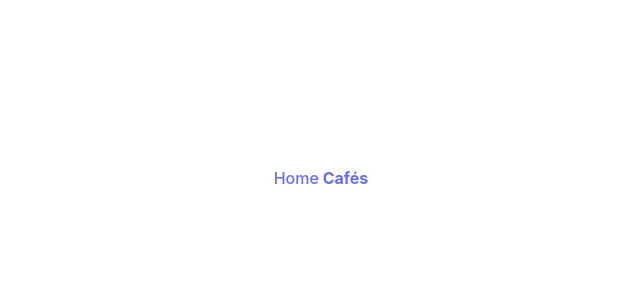
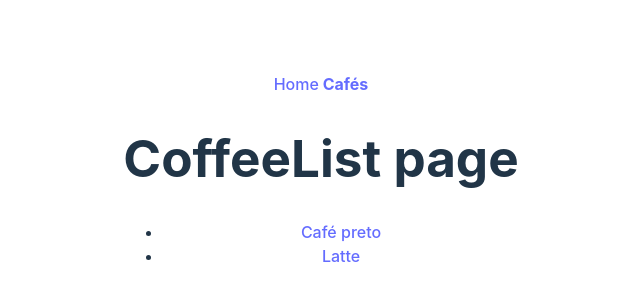
Before and after one commit to Emanuel-Marques/loja-cafes, a React (Vite) app: page /coffeeList in a window 1280 px wide. Before the commit this address had no page. Shown: the part 222-522 px from the top of the page, without its empty margins (319-959 px from the left). Built offline with nearby package versions, Linux system fonts and the light colour scheme.

Commit message:
not found

```diff
--- a/src/App.tsx
+++ b/src/App.tsx
@@ -13,6 +13,7 @@ function App() {
       <Routes>
         <Route path='/' element={ <Home /> } />
         <Route path='/coffee/:coffee' element={ <Coffee /> } />
+        <Route path='/coffeeList' element={ <CoffeeList /> } />
         <Route path='/not-found' element={ <NotFound /> } />
       </Routes>
     </>
--- a/src/pages/coffeeList/index.tsx
+++ b/src/pages/coffeeList/index.tsx
@@ -1,6 +1,19 @@
+import { Link } from "react-router-dom";
+import { coffeeList } from "../../data";
 function CoffeeList() {
   return (
-    <h1>CoffeeList page</h1>
+    <>
+      <h1>CoffeeList page</h1>
+      <ul>
+        {
+          coffeeList.map((coffee) => (
+            <li key={ coffee.slug }>
+              <Link to={ `/coffee/${coffee.slug} ` } > { coffee.title } </Link>
+            </li>
+          ))
+        }
+      </ul>
+    </>
   )
 }
 
```
